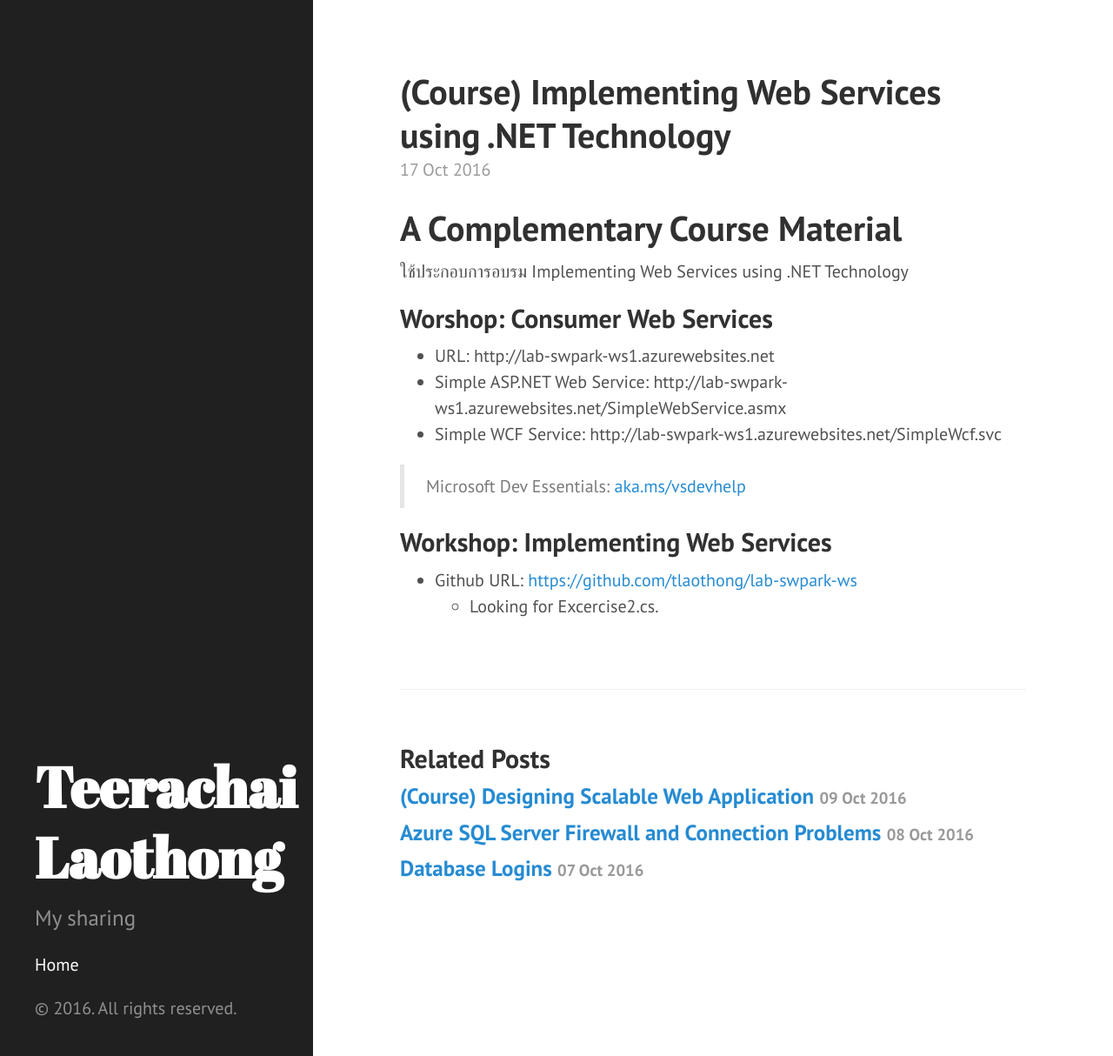
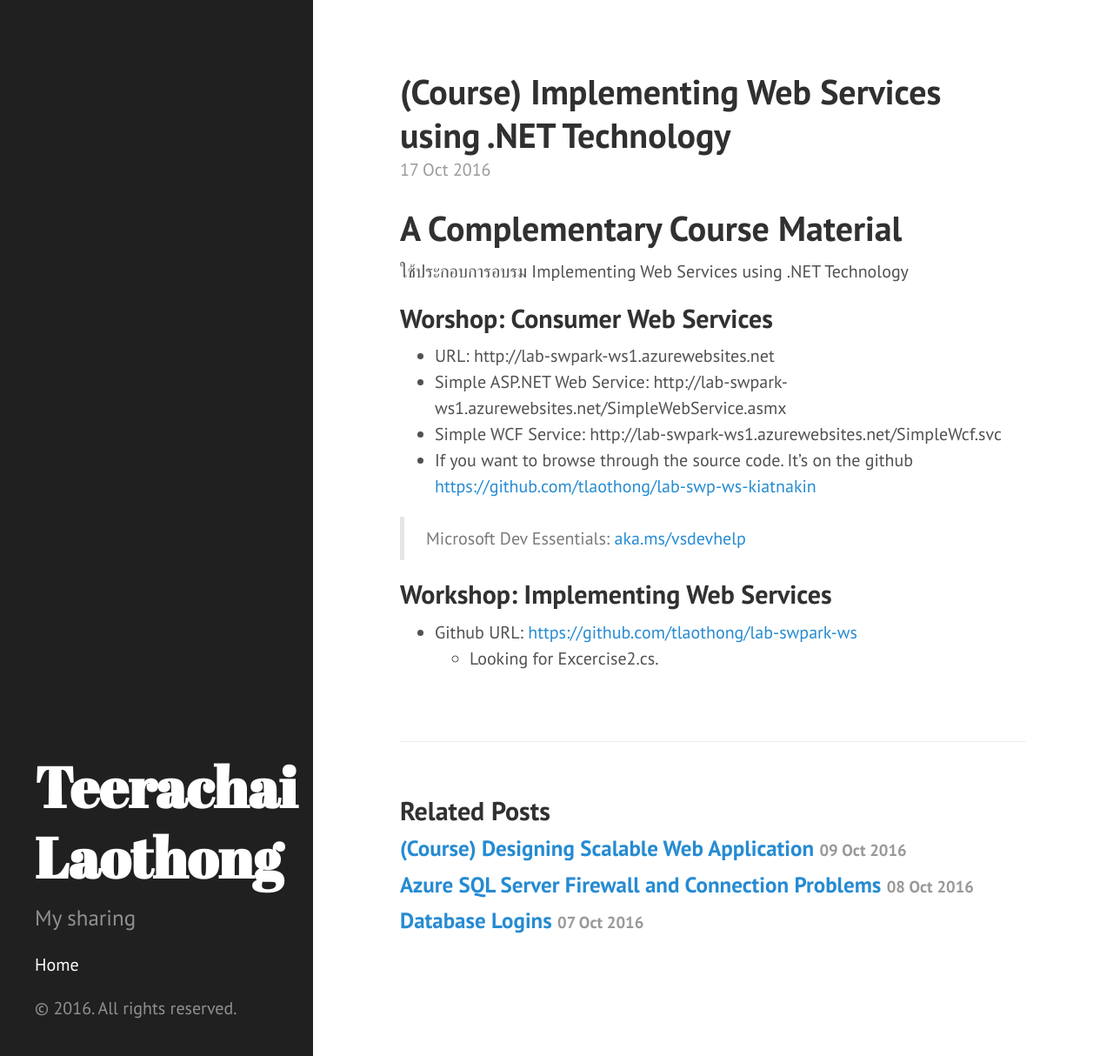
Before and after one commit to tlaothong/tlaothong.github.io, a Jekyll site: the page built from _posts/2016-10-17-course-soa.markdown, in a window 1280 px wide and 1214 px high. Shown: the whole window at 87% size. Built offline with Jekyll 4.4.1, drawn with Linux system fonts in a browser that asks for light colours; comment, search, counter and statistics services are not loaded.

Commit message:
Add github link.

```diff
--- a/_posts/2016-10-17-course-soa.markdown
+++ b/_posts/2016-10-17-course-soa.markdown
@@ -13,6 +13,7 @@ categories: course
 * URL: http://lab-swpark-ws1.azurewebsites.net
 * Simple ASP.NET Web Service: http://lab-swpark-ws1.azurewebsites.net/SimpleWebService.asmx
 * Simple WCF Service: http://lab-swpark-ws1.azurewebsites.net/SimpleWcf.svc
+* If you want to browse through the source code. It's on the github [https://github.com/tlaothong/lab-swp-ws-kiatnakin](https://github.com/tlaothong/lab-swp-ws-kiatnakin)
 
 > Microsoft Dev Essentials: [aka.ms/vsdevhelp](http://aka.ms/vsdevhelp)
 
```
